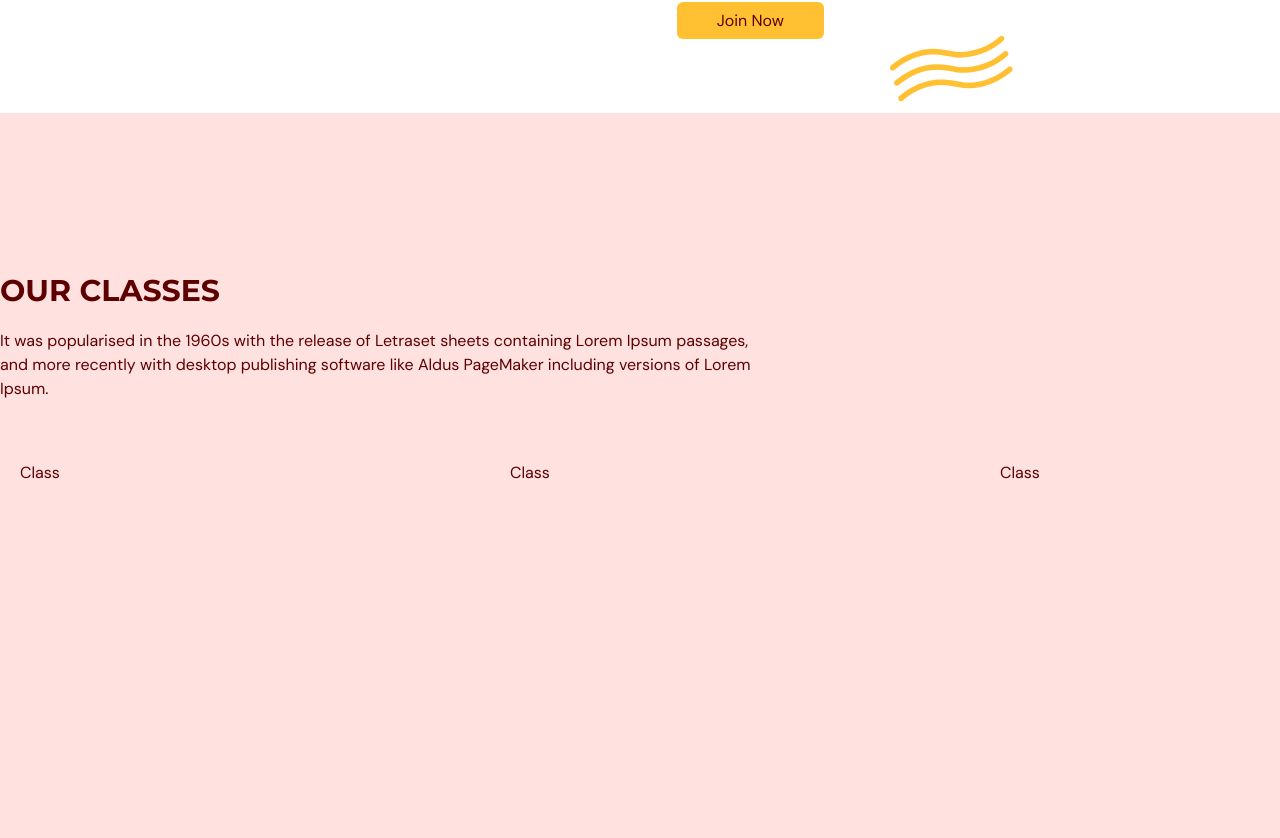
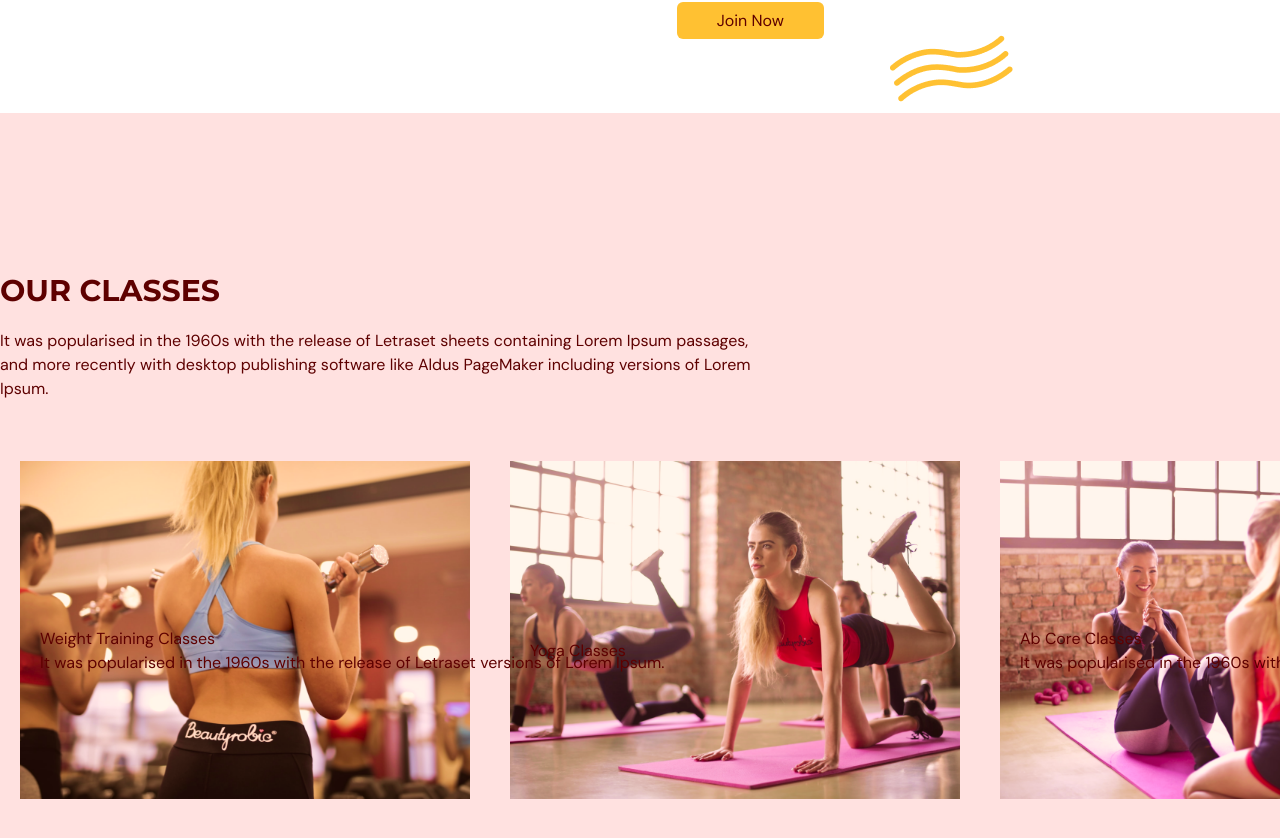
Before and after one commit to kolamat/gym-module, a React (Vite) app: page / in a window 1280 px wide. Shown: the part 2127-2965 px from the top of the page. Built offline with nearby package versions, Linux system fonts and the light colour scheme.

Commit message:
On branch main Your branch is ahead of 'origin/main' by 22 commits.   (use "git push" to publish your local commits)
Changes to be committed:
	modified:   src/scenes/ourclasses/Class.tsx

```diff
--- a/src/scenes/ourclasses/Class.tsx
+++ b/src/scenes/ourclasses/Class.tsx
@@ -3,8 +3,16 @@ import React from "react";
 type Props = {};
 
 const Class = ({ name, description, image }: Props) => {
+  const overlayStyles = `p-5 absolute z-30 flex h-[380px] w-[450px] flex-col i
+    tems-center justify-center`;
   return (
-    <li className="relative mx-5 inline-block h-[380px] w-[450px]">Class</li>
+    <li className="relative mx-5 inline-block h-[380px] w-[450px]">
+      <div className={overlayStyles}>
+        <p>{name}</p>
+        <p>{description}</p>
+      </div>
+      <img src={image} alt={`${image}`} />
+    </li>
   );
 };
 
```
